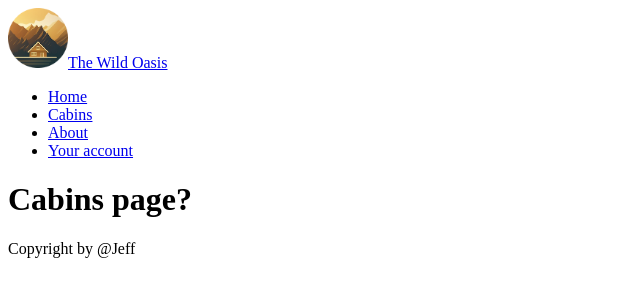
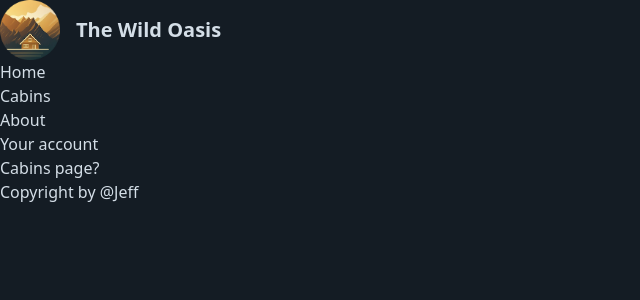
Before and after one commit to fengbanjiazhu/oasis-next, a Next.js app: page /cabins in a window 1280 px wide. Shown: the top 300 px of the page, without its empty margins (0-640 px from the left). Built offline with nearby package versions, Linux system fonts and the light colour scheme.

Commit message:
Add colors

```diff
--- a/app/layout.js
+++ b/app/layout.js
@@ -1,5 +1,7 @@
-import Logo from "./_components/Logo";
-import Navigation from "./_components/Navigation";
+import Logo from "@/app/_components/Logo";
+import Navigation from "@/app/_components/Navigation";
+
+import "@/app/_styles/globals.css";
 
 export const metadata = {
   title: "The Wild Oasis",
@@ -8,7 +10,7 @@
 export default function RootLayout({ children }) {
   return (
     <html lang="en">
-      <body>
+      <body className="bg-primary-950 text-primary-100 min-h-screen">
         <header>
           <Logo />
           <Navigation />
--- a/app/page.js
+++ b/app/page.js
@@ -1,19 +1,9 @@
 import Counter from "@/app/_components/Counter";
 
-export default async function Page() {
-  const res = await fetch("https://jsonplaceholder.typicode.com/users");
-  const data = await res.json();
-
+export default function Page() {
   return (
     <>
       <h1>The wild Oasis. Welcome to paradise.</h1>
-      <ul>
-        {data.map((user) => (
-          <li key={user.id}> {user.name}</li>
-        ))}
-      </ul>
-
-      <Counter users={data}></Counter>
     </>
   );
 }
--- a/tailwind.config.js
+++ b/tailwind.config.js
@@ -7,10 +7,33 @@
   ],
   theme: {
     extend: {
-      backgroundImage: {
-        "gradient-radial": "radial-gradient(var(--tw-gradient-stops))",
-        "gradient-conic":
-          "conic-gradient(from 180deg at 50% 50%, var(--tw-gradient-stops))",
+      colors: {
+        primary: {
+          50: "#E1E8EF",
+          100: "#D4DEE7",
+          200: "#B7C7D7",
+          300: "#99B0C7",
+          400: "#7C99B6",
+          500: "#5E82A6",
+          600: "#4C6B8A",
+          700: "#3C546C",
+          800: "#2C3D4F",
+          900: "#1B2631",
+          950: "#141C24",
+        },
+        accent: {
+          50: "#FAF5F0",
+          100: "#F4ECE1",
+          200: "#E8D6BF",
+          300: "#DDC2A2",
+          400: "#D2AF84",
+          500: "#C69963",
+          600: "#B78343",
+          700: "#926835",
+          800: "#6C4D28",
+          900: "#4B351B",
+          950: "#382814",
+        },
       },
     },
   },
```
Also changed, not shown: app/_styles/globals.css (+7 -2 lines).
